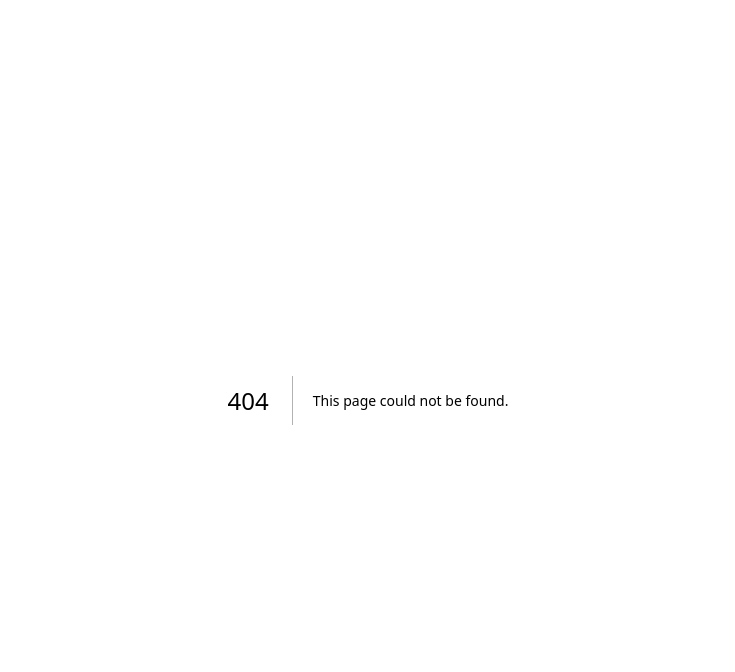
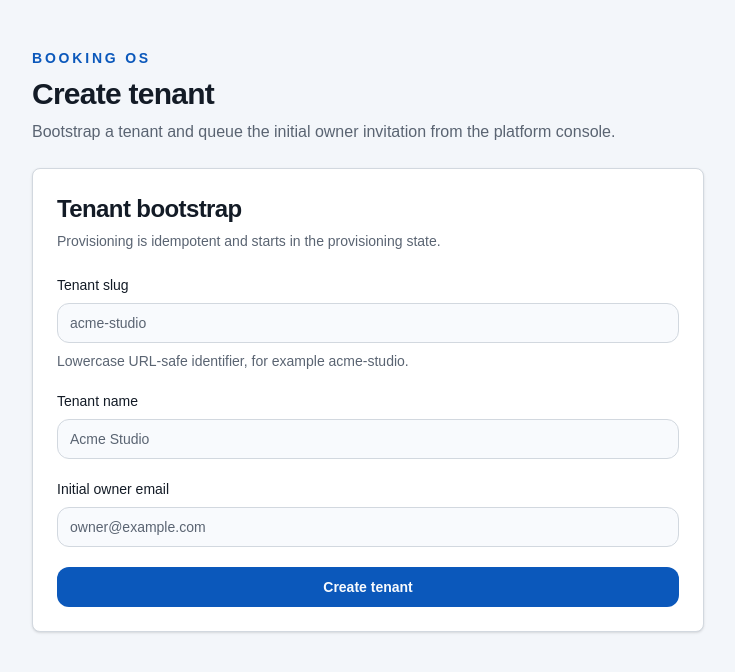
Before and after one commit to hiephanguyen01/booking-os, a Next.js app in the folder apps/web-console/: page /platform/create in a window 1280 px wide. Before the commit this address had no page. Shown: the top 672 px of the page, without its empty margins (272-1007 px from the left). Built offline with nearby package versions, Linux system fonts and the light colour scheme.

Commit message:
feat(web-console): add tenant bootstrap page

```diff
--- /dev/null
+++ b/apps/web-console/app/platform/create/page.tsx
@@ -0,0 +1,31 @@
+import { Card, CardContent, CardDescription, CardHeader, CardTitle } from "@booking-os/ui/card";
+
+import { TenantCreateForm } from "../../../components/tenant-create-form";
+
+export default function PlatformTenantCreatePage() {
+  return (
+    <main className="min-h-screen bg-muted/40 px-4 py-12">
+      <div className="mx-auto grid w-full max-w-2xl gap-6">
+        <header className="grid gap-2">
+          <p className="text-sm font-semibold uppercase tracking-[0.2em] text-primary">Booking OS</p>
+          <h1 className="text-3xl font-semibold tracking-tight">Create tenant</h1>
+          <p className="text-muted-foreground">
+            Bootstrap a tenant and queue the initial owner invitation from the platform console.
+          </p>
+        </header>
+
+        <Card>
+          <CardHeader>
+            <CardTitle>Tenant bootstrap</CardTitle>
+            <CardDescription>
+              Provisioning is idempotent and starts in the provisioning state.
+            </CardDescription>
+          </CardHeader>
+          <CardContent>
+            <TenantCreateForm />
+          </CardContent>
+        </Card>
+      </div>
+    </main>
+  );
+}
```
